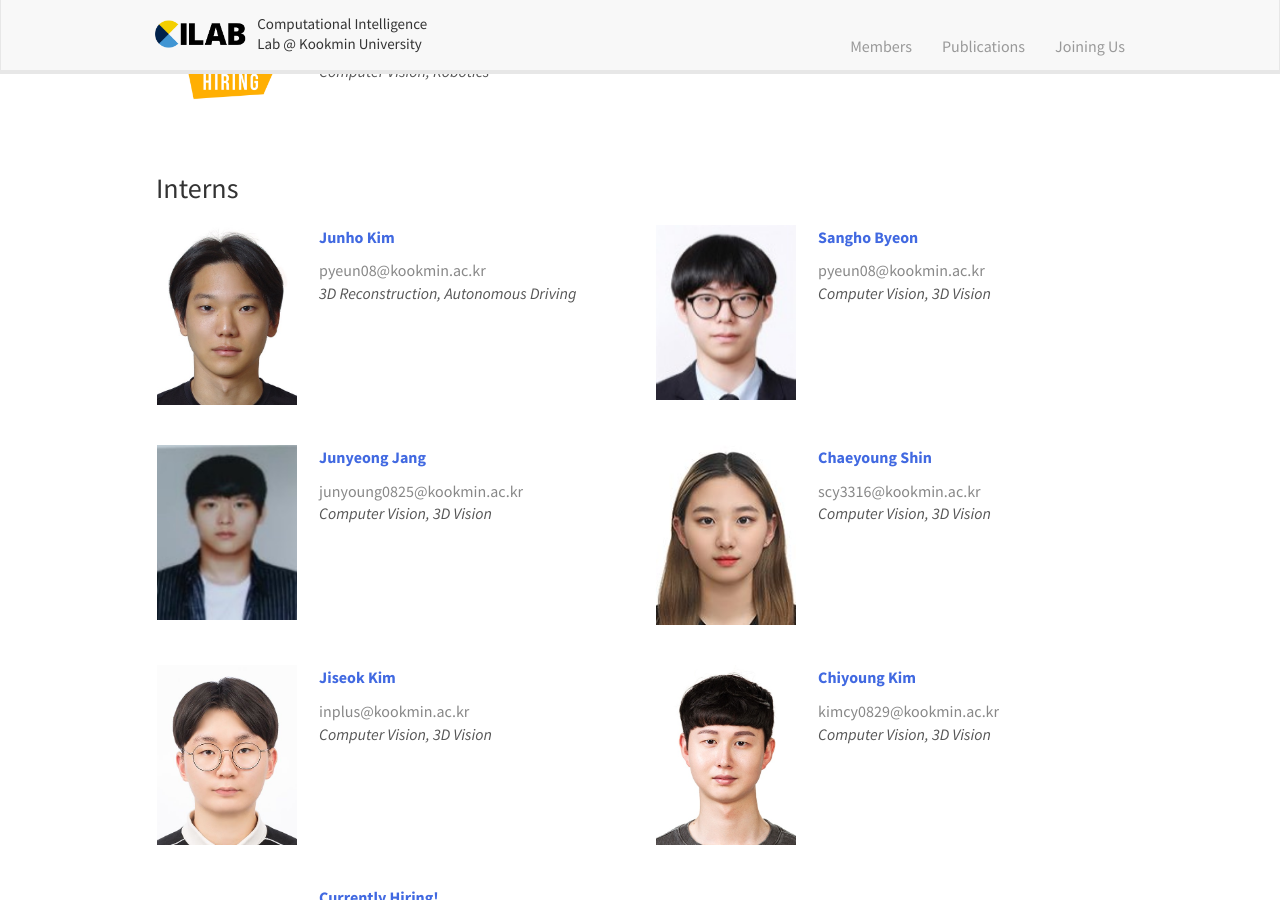
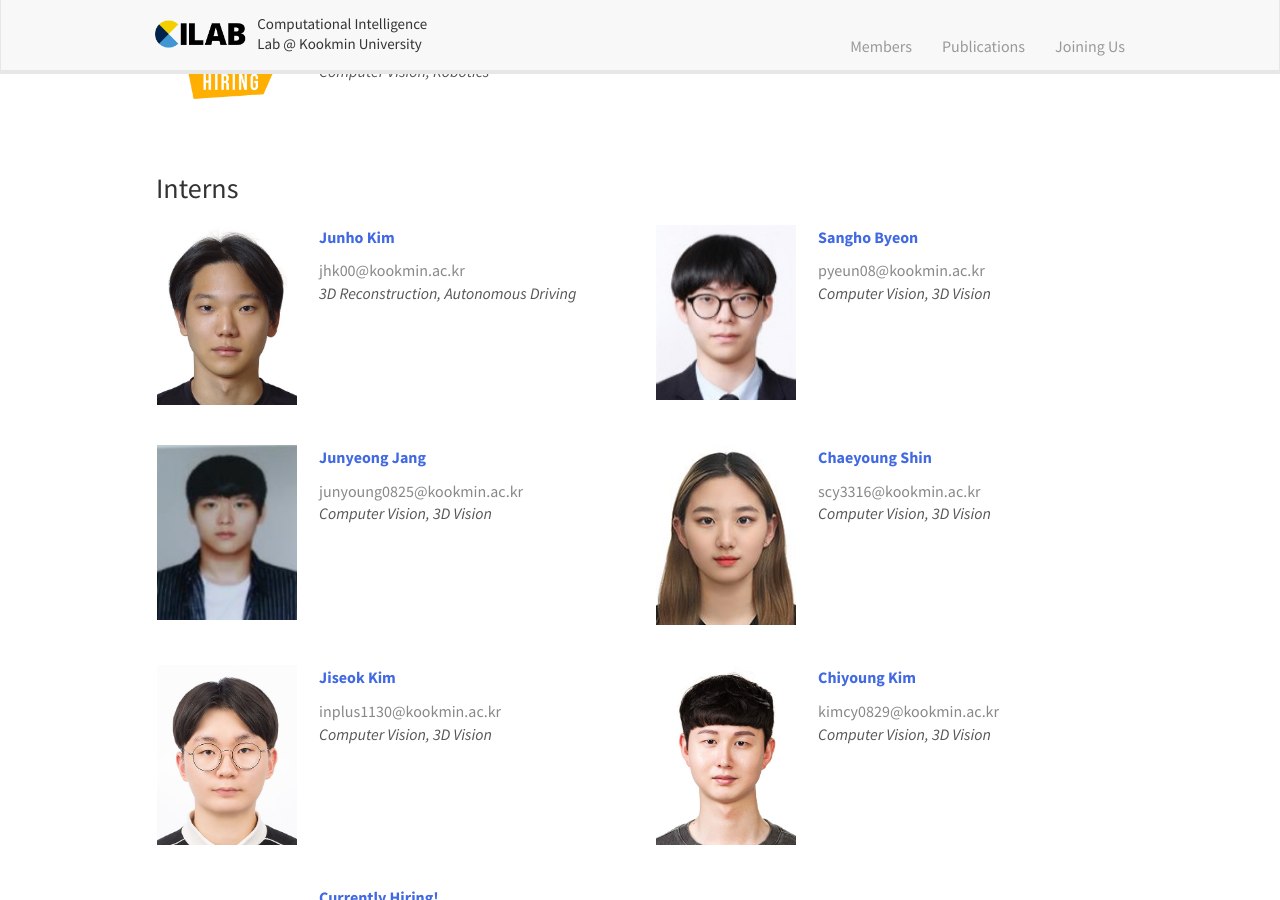
Before and after one commit to kookmin-cilab/kookmin-cilab.github.io, a Jekyll site: the page built from _pages/members.md, in a window 1280 px wide and 900 px high, scrolled down 328 px. Built offline with Jekyll 4.4.1, drawn with Linux system fonts in a browser that asks for light colours; nearby versions of some CDN libraries; some web fonts are replaced.

Commit message:
Update interns.yml

```diff
--- a/_data/interns.yml
+++ b/_data/interns.yml
@@ -8,7 +8,7 @@
 
 - name: Junho Kim
   photo: jhkim.jpg
-  external_email: pyeun08@kookmin.ac.kr
+  external_email: jhk00@kookmin.ac.kr
   interests: 3D Reconstruction, Autonomous Driving
 
 - name: Sangho Byeon
@@ -28,7 +28,7 @@
 
 - name: Jiseok Kim
   photo: jskim.jpg
-  external_email: inplus@kookmin.ac.kr
+  external_email: inplus1130@kookmin.ac.kr
   interests: Computer Vision, 3D Vision
 
 - name: Chiyoung Kim
```
